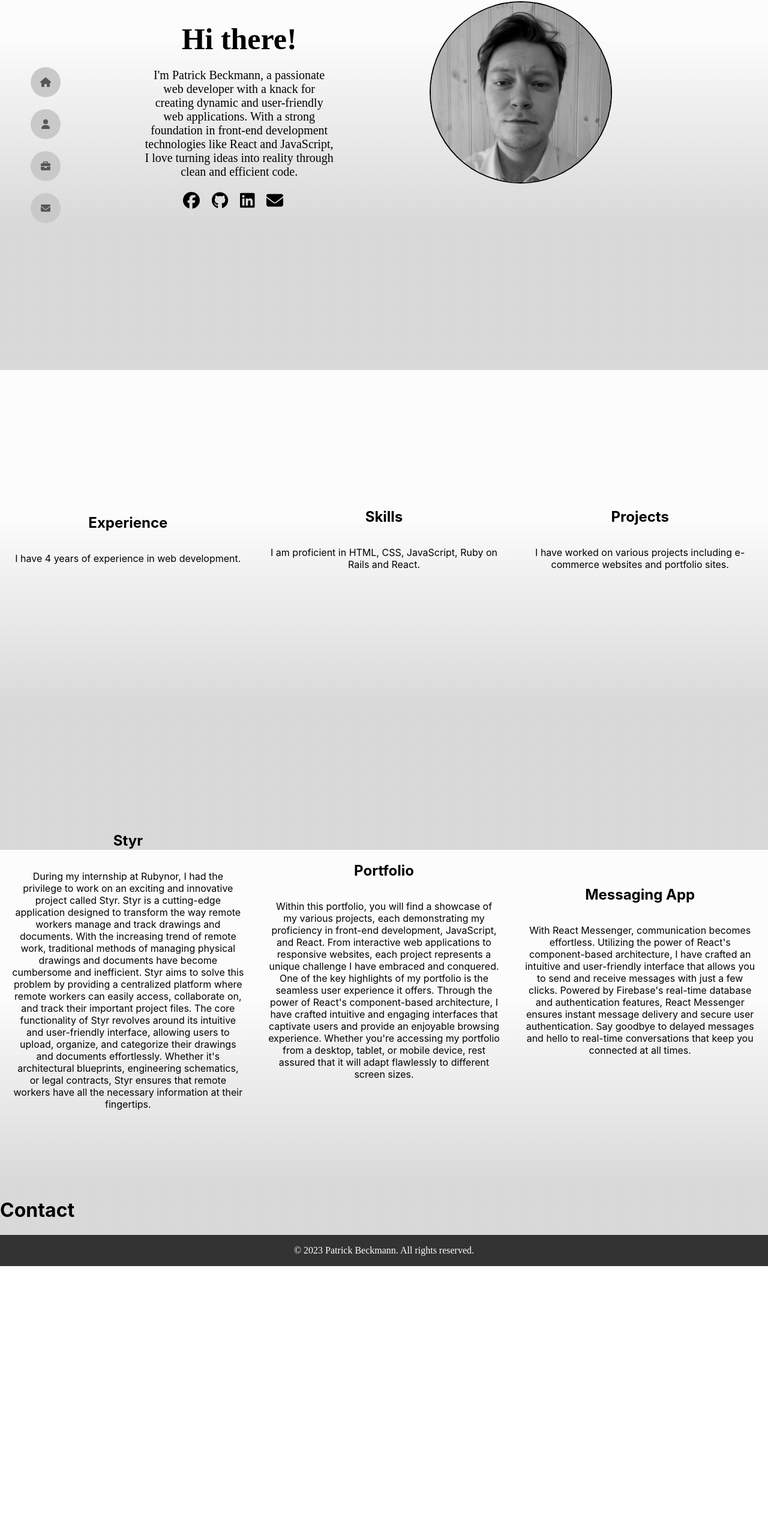
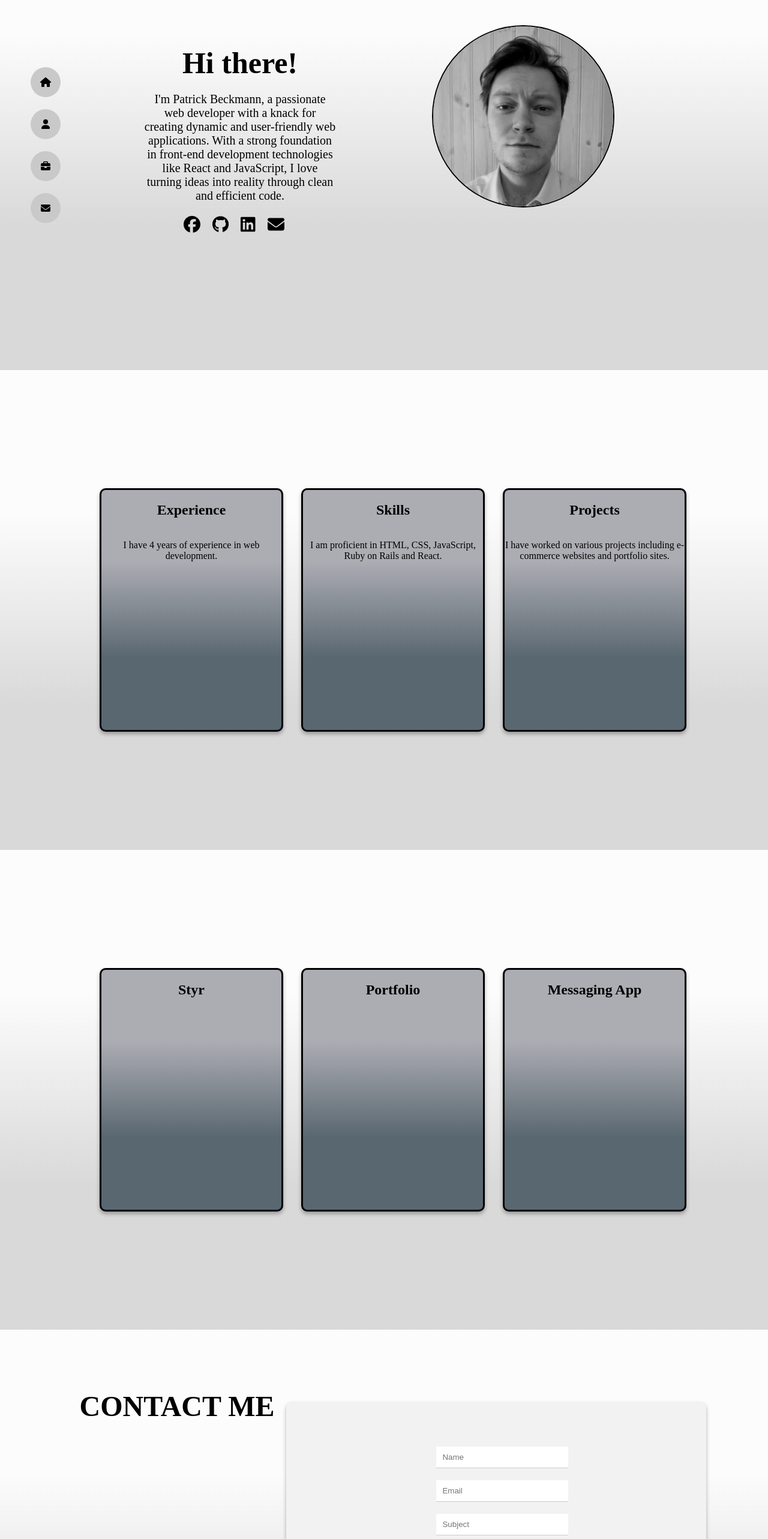
Before and after one commit to PBeckmann94/portfolio, a React (Create React App) app: page / in a window 1280 px wide. Shown: the part 183-2749 px from the top of the page at 60% size. Before the commit the page ends 2294 px from the top, so only its background shows below. Built offline with nearby package versions, Linux system fonts and the light colour scheme.

Commit message:
Changes to "Contact"

```diff
--- a/src/App.css
+++ b/src/App.css
@@ -13,7 +13,7 @@ html {
     display: flex;
     justify-content: center;
     align-items: center;
-    height: 90vh;
+    height: 100vh;
   }
 
   .card {
@@ -25,27 +25,59 @@ html {
   }
 
   .card2 {
-    display: flex; /* Use flexbox to position the elements */
-    flex-direction:column; /* Arrange the elements horizontally */
-    width: 400px; /* Increase the width to accommodate both elements */
-    padding: 20px;
+    font-family: Century Gothic;
+    display: flex;
+    background: linear-gradient(to top, #596770 30%, #acacb3 70%);
+    flex-direction: column;
+    color: black;
+    width: 300px;
+    height: 400px;
     text-align: center;
+    border: solid;
+    border-color:black;
+    box-shadow: 0 4px 6px rgba(0, 0, 0, 0.3);
+    border-radius: 10px; /* Add border-radius to make the border rounded */
+    margin-left: 30px; /* Add margin-bottom to create space between each card */
+    transition: transform 0.3s ease;
+  }
+
+  .card2:hover  {
+    transform: scale(1.05);
+    box-shadow: 0 8px 6px rgba(0, 0, 0, 0.3);
+  }
+
+  .profile-picture-container {
+    position: relative;
+    display: inline-block;
+    width: 300px;
+    height: 300px;
+    margin-right: 20px;
   }
 
   .profile-picture {
-    flex: 1; /* Take up the remaining space */
-    width: 300px;
-    height: 300px;
+    width: 100%;
+    height: 100%;
     border-radius: 50%;
     object-fit: cover;
-    margin-right: 20px; /* Add some margin between the picture and the description */
     border: 2px solid black;
+    transition: transform 0.3s ease;
   }
 
-  .profile-picture:hover {
-    filter: sepia(60%) saturate(150%); /* Apply sepia and saturation filters on hover */
+  .profile-picture-container:hover .profile-picture {
+    transform: scale(1.1);
   }
 
+  .profile-picture-container:hover::after {
+    content: "Thats me";
+    position: absolute;
+    top: 120%;
+    left: 50%;
+    transform: translate(-50%, -50%);
+    background-color: #fff;
+    padding: 10px;
+    border-radius: 5px;
+    box-shadow: 0 2px 4px rgba(0, 0, 0, 0.3);
+  }
 
   .description {
     flex: 2; /* Take up the remaining space */
@@ -69,13 +101,110 @@ html {
   }
 
 
-  .social-link {
+  .social-link-fb {
     font-size: 28px;
     margin-right: 20px;
     transition: color 0.3s;
     color: black;
   }
 
-  .social-link:hover {
-    color: rgb(167, 164, 164);
+  .social-link-linkedin {
+    font-size: 28px;
+    margin-right: 20px;
+    transition: color 0.3s;
+    color: black;
   }
+
+  .social-link-git {
+    font-size: 28px;
+    margin-right: 20px;
+    transition: color 0.3s;
+    color: black;
+  }
+
+  .social-link-mail {
+    font-size: 28px;
+    margin-right: 20px;
+    transition: color 0.3s;
+    color: black;
+  }
+
+  .social-link-fb:hover {
+    color: rgb(57, 149, 202);
+  }
+
+  .social-link-linkedin:hover {
+    color: rgb(17, 129, 194);
+  }
+
+  .social-link-git:hover {
+    color: rgb(168, 164, 164);
+  }
+
+  .social-link-mail:hover {
+    color: rgb(179, 108, 108);
+  }
+
+  .container2 {
+    display: flex;
+    justify-content: center;
+    height: 100vh;
+  }
+
+  .card3 {
+    display: flex;
+    flex-direction: column;
+    justify-content: center;
+    align-items: center;
+    width: 50%;
+    height: 50%;
+    padding: 30px;
+    background-color: #f2f2f2;
+    border-radius: 10px;
+    box-shadow: 0 4px 6px rgba(0, 0, 0, 0.3);
+    margin: 120px 20px 0;
+  }
+
+  .container2 h2 {
+    font-size: 48px;
+    text-transform: uppercase;
+    margin: 100px 0 0 50px;
+    font-family: "Century Gothic";
+  }
+
+  form {
+    display: flex;
+    flex-direction: column;
+    width: 200px;
+  }
+
+  .form-group {
+    margin-bottom: 20px;
+  }
+
+  label {
+    font-size: 16px;
+    font-weight: bold;
+  }
+
+  input[type="text"],
+  input[type="email"] {
+    padding: 10px;
+    border: none;
+    border-bottom: 1px solid #ccc;
+    width: 100%;
+  }
+
+  button[type="submit"] {
+    width: 60%;
+    padding: 10px;
+    background-color: #007bff;
+    color: #fff;
+    border: none;
+    border-radius: 5px;
+    cursor: pointer;
+  }
+
+  button[type="submit"]:hover {
+    background-color: #0056b3;
+  }
--- a/src/components/navbar.css
+++ b/src/components/navbar.css
@@ -15,6 +15,9 @@
 .nav-item {
   margin: 0 10px;
   transform: rotate(90deg);
+}
+
+.nav-link-border {
   display: flex;
   align-items: center;
   justify-content: center;
@@ -26,8 +29,12 @@
   cursor: pointer;
 }
 
-.nav-item:hover {
+.nav-link-border:hover {
   background-color: #999;
+}
+
+.nav-link-border:hover svg {
+  color: white; /* Change the color of the icons */
 }
 
 .nav-link {
--- a/src/components/navbar.jsx
+++ b/src/components/navbar.jsx
@@ -11,25 +11,37 @@ const Navbar = () => {
     <nav className="navbar">
       <ul className="navbar-nav">
         <li className="nav-item">
-          <Link to="contact" className="nav-link" smooth={true} duration={500}>
-            <FontAwesomeIcon icon={faEnvelope} /></Link>
+          <Link to="contact" smooth={true} duration={500}>
+            <div className="nav-link-border">
+              <FontAwesomeIcon icon={faEnvelope} />
+            </div>
+          </Link>
         </li>
         <li className="nav-item">
-          <Link to="projects" className="nav-link" smooth={true} duration={500}>
-            <FontAwesomeIcon icon={faBriefcase} /></Link>
+          <Link to="projects" smooth={true} duration={500}>
+            <div className="nav-link-border">
+              <FontAwesomeIcon icon={faBriefcase} />
+            </div>
+          </Link>
         </li>
         <li className="nav-item">
-          <Link to="about" className="nav-link" smooth={true} duration={500}>
-            <FontAwesomeIcon icon={faUser} /></Link>
+          <Link to="about" smooth={true} duration={500}>
+            <div className="nav-link-border">
+              <FontAwesomeIcon icon={faUser} />
+            </div>
+          </Link>
         </li>
         <li className="nav-item">
-          <Link to="home" className="nav-link" smooth={true} duration={500}>
-            <FontAwesomeIcon icon={faHouse} /></Link>
+          <Link to="home" smooth={true} duration={500}>
+            <div className="nav-link-border">
+              <FontAwesomeIcon icon={faHouse} />
+            </div>
+          </Link>
         </li>
-
       </ul>
     </nav>
   );
 };
 
+
 export default Navbar;
--- a/src/pages/contact.jsx
+++ b/src/pages/contact.jsx
@@ -1,10 +1,36 @@
 import React from 'react';
+import '../App.css';
+import { FontAwesomeIcon } from '@fortawesome/react-fontawesome';
+import { faEnvelope } from '@fortawesome/free-solid-svg-icons';
 
 const Contact = () => {
+  const email = 'pbeckmann94@gmail.com';
+
   return (
-    <div className="contact">
-      <h1>Contact</h1>
-      {/* Other content */}
+    <div className="container2">
+      <h2>Contact Me</h2>
+      <div className="card3">
+        <form>
+          <div className="form-group">
+            <label htmlFor="name"></label>
+            <input type="text" id="name" name="name" placeholder="Name" />
+          </div>
+          <div className="form-group">
+            <label htmlFor="email"></label>
+            <input type="email" id="email" name="email" placeholder="Email" />
+          </div>
+          <div className="form-group">
+            <label htmlFor="subject"></label>
+            <input type="text" id="subject" name="subject" placeholder="Subject" />
+          </div>
+          <div className="form-group">
+            <label htmlFor="message"></label>
+            <input type="text" id="message" name="subject" placeholder="Message" />
+          </div>
+          <button type="submit">Send message</button>
+        </form>
+        <p>Phone: +47 913 77 620</p>
+      </div>
     </div>
   );
 };
--- a/src/pages/home.jsx
+++ b/src/pages/home.jsx
@@ -17,21 +17,24 @@ const Home = () => {
             user-friendly web applications. With a strong foundation in front-end development technologies like
             React and JavaScript, I love turning ideas into reality through clean and efficient code.
           </p>
-          <a href="https://www.facebook.com/patrick.beckmann.31/" className="social-link">
+          <a href="https://www.facebook.com/patrick.beckmann.31/" className="social-link-fb" target="_blank" rel="noopener noreferrer">
             <FontAwesomeIcon icon={faFacebook} />
           </a>
-          <a href="https://github.com/PBeckmann94" className="social-link">
+          <a href="https://github.com/PBeckmann94" className="social-link-git" target="_blank" rel="noopener noreferrer">
             <FontAwesomeIcon icon={faGithub} />
           </a>
-          <a href="https://www.linkedin.com/in/patrick-beckmann-127322155/" className="social-link">
+          <a href="https://www.linkedin.com/in/patrick-beckmann-127322155/" className="social-link-linkedin" target="_blank" rel="noopener noreferrer">
             <FontAwesomeIcon icon={faLinkedin} />
           </a>
-          <a href={`mailto:${email}`} className="social-link">
-          <FontAwesomeIcon icon={faEnvelope} />
-      </a>
-          </div>
+          <a href={`mailto:${email}`} className="social-link-mail" target="_blank" rel="noopener noreferrer">
+            <FontAwesomeIcon icon={faEnvelope} />
+          </a>
+
+        </div>
         <div className="spacer" /> {/* Add an empty div for spacing */}
-        <img className="profile-picture" src="IMG_20220621_180350 (2).jpg" alt="Profile" />
+        <div class="profile-picture-container">
+          <img class="profile-picture" src="IMG_20220621_180350 (2).jpg" alt="Profile" />
+        </div>
       </div>
     </div>
   );
--- a/src/pages/projects.jsx
+++ b/src/pages/projects.jsx
@@ -5,23 +5,15 @@ const Projects = () => {
     <div className="container">
       <div className="card2">
         <h2>Styr</h2>
-        <p>During my internship at Rubynor, I had the privilege to work on an exciting and innovative project called Styr. Styr is a cutting-edge application designed to transform the way remote workers manage and track drawings and documents.
-
-With the increasing trend of remote work, traditional methods of managing physical drawings and documents have become cumbersome and inefficient. Styr aims to solve this problem by providing a centralized platform where remote workers can easily access, collaborate on, and track their important project files.
-
-The core functionality of Styr revolves around its intuitive and user-friendly interface, allowing users to upload, organize, and categorize their drawings and documents effortlessly. Whether it's architectural blueprints, engineering schematics, or legal contracts, Styr ensures that remote workers have all the necessary information at their fingertips.</p>
+        <p></p>
       </div>
       <div className="card2">
         <h2>Portfolio</h2>
-        <p>Within this portfolio, you will find a showcase of my various projects, each demonstrating my proficiency in front-end development, JavaScript, and React. From interactive web applications to responsive websites, each project represents a unique challenge I have embraced and conquered.
-
-One of the key highlights of my portfolio is the seamless user experience it offers. Through the power of React's component-based architecture, I have crafted intuitive and engaging interfaces that captivate users and provide an enjoyable browsing experience. Whether you're accessing my portfolio from a desktop, tablet, or mobile device, rest assured that it will adapt flawlessly to different screen sizes.</p>
+        <p></p>
       </div>
       <div className="card2">
         <h2>Messaging App</h2>
-        <p>With React Messenger, communication becomes effortless. Utilizing the power of React's component-based architecture, I have crafted an intuitive and user-friendly interface that allows you to send and receive messages with just a few clicks.
-
-Powered by Firebase's real-time database and authentication features, React Messenger ensures instant message delivery and secure user authentication. Say goodbye to delayed messages and hello to real-time conversations that keep you connected at all times.</p>
+        <p></p>
       </div>
     </div>
   );
```
